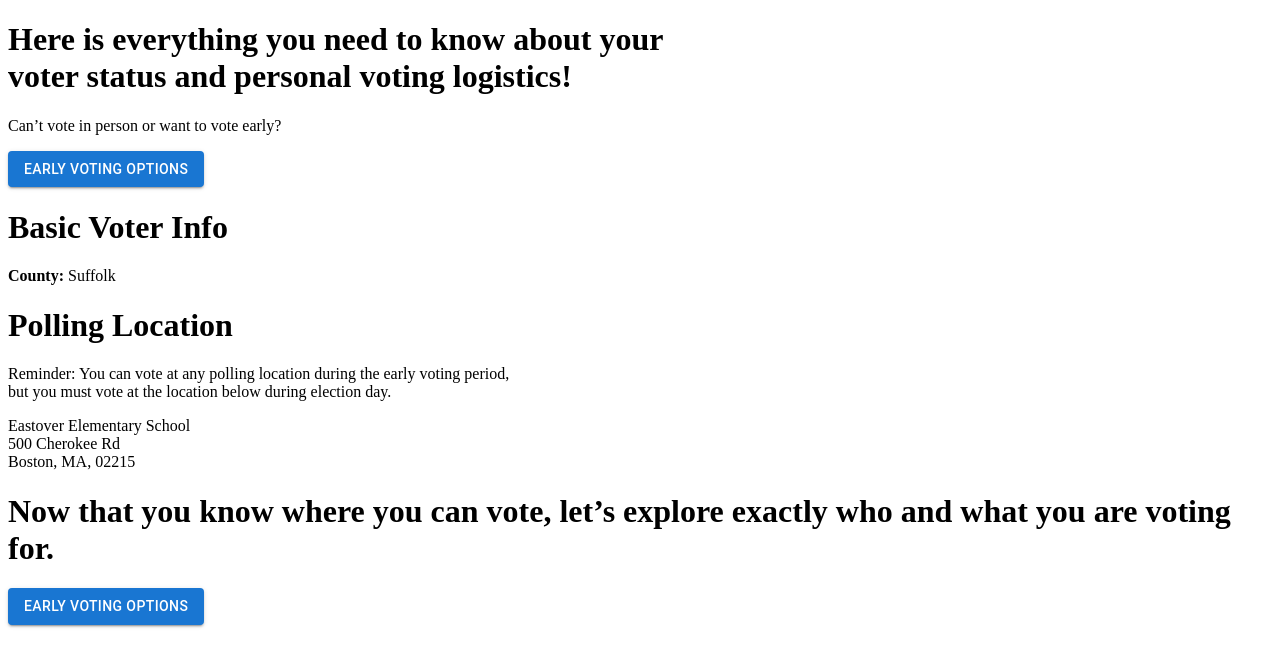
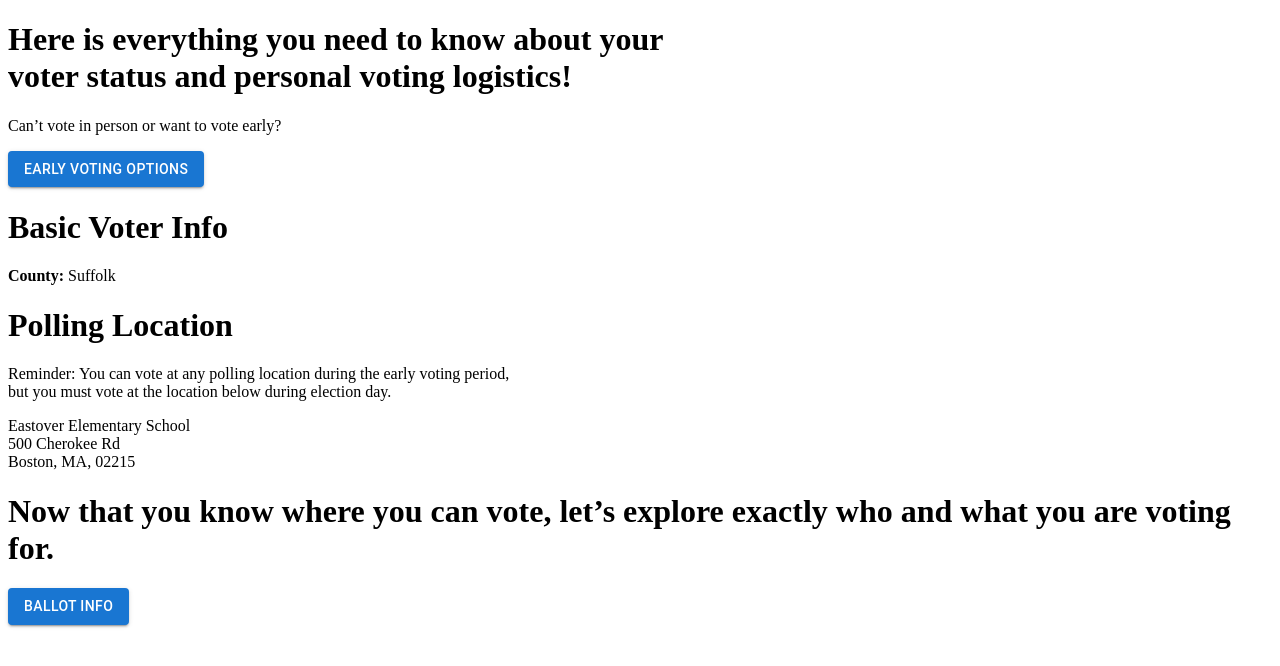
Before and after one commit to BU-Spark/pitne-voter-app, a Next.js app in the folder client/: page /voterInfo in a window 1280 px wide. Shown: the top 666 px of the page. Built offline with nearby package versions, Linux system fonts and the light colour scheme.

Commit message:
Added button for next section

```diff
--- a/client/src/pages/voterInfo/index.tsx
+++ b/client/src/pages/voterInfo/index.tsx
@@ -23,7 +23,7 @@ export default function VoterInfo() {
 
             <div className='flex flex-col justify-center items-center p-4 text-center my-4'>
                 <h1 className='font-semibold text-l'>Now that you know where you can vote, let’s explore exactly who and what you are voting for.</h1>
-                <Button variant="contained" className='p-4 m-4 rounded-full bg-blue-700 text-white'>Early Voting Options</Button>
+                <Button variant="contained" className='p-4 m-4 rounded-full bg-blue-700 text-white'>Ballot Info</Button>
             </div>
         </div>
 
```
